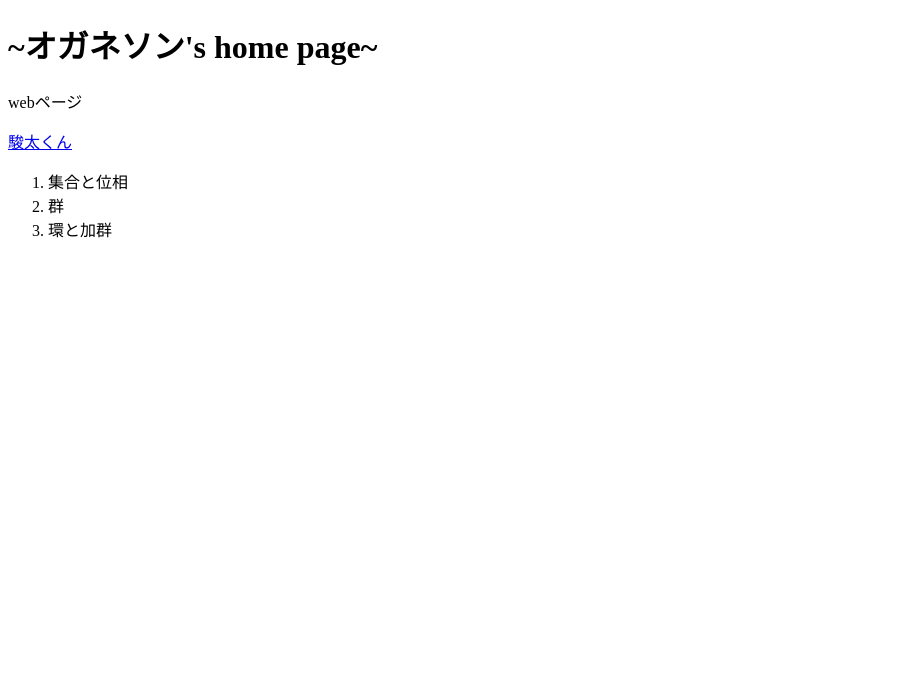
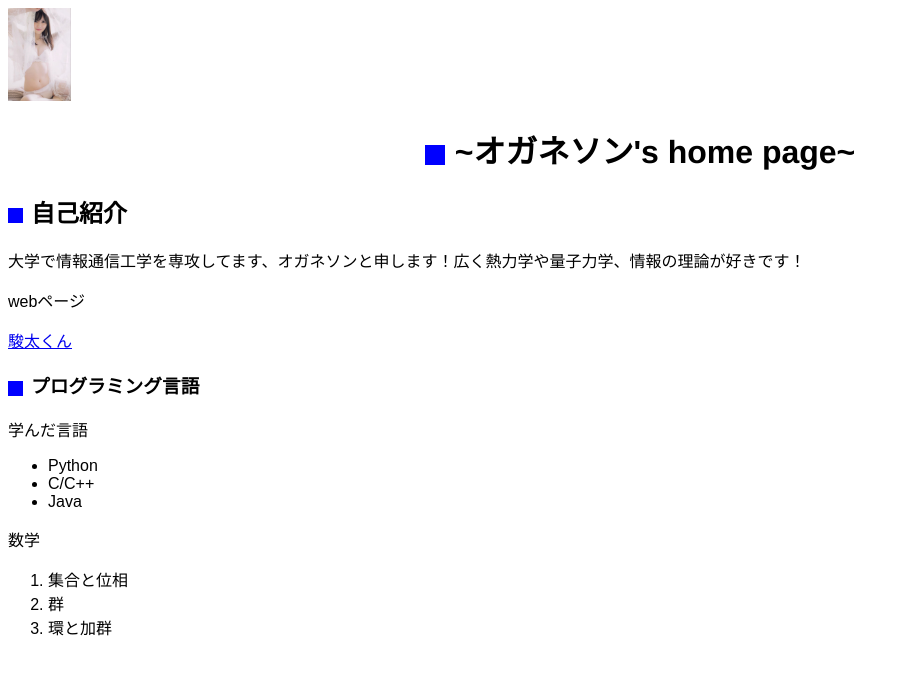
Before and after one commit to ASAKA-219/ASAKA-219.github.io, a plain HTML site: page index.html in a window 1280 px wide. Shown: the whole page, without its empty margins (0-909 px from the left). Drawn offline with Linux system fonts and the light colour scheme; a web font is replaced by a local one.

Commit message:
cssもつけた,写真もつけた

```diff
--- a/index.html
+++ b/index.html
@@ -2,11 +2,26 @@
 <html lang="ja">
     <head>
         <title>オガネソンのホームページ</title>
+        <link rel="stylesheet" href="https://fonts.googleapis.com/css?family=Cherry+Swash:700">
+        <link rel="stylesheet" type="text/css" href="style.css">
+        <link rel="icon" href="image/nagi.jpg">
     </head>
     <body>
+        <img src="image/mayu.jpeg" alt="ヘッダー画像" width="5%" height="5%">
         <h1>~オガネソン's home page~</h1> <!--見出しの大きさごとに数字が変化-->
+        <h2>自己紹介</h2>
+        <p>大学で情報通信工学を専攻してます、オガネソンと申します！広く熱力学や量子力学、情報の理論が好きです！</p>
         <p>webページ</p> <!--paragraph 段落ごとにpタグ -->
         <p><a href="https://navyshunta.github.io/index.html">駿太くん</a></p>
+        <h3>プログラミング言語</h3>
+        <p>学んだ言語</p>
+        <ul>
+            <li>Python</li>
+            <li>C/C++</li>
+            <li>Java</li>
+        </ul>
+
+        <p>数学</p>
         <ol>
             <li>集合と位相</li>
             <li>群</li>
--- /dev/null
+++ b/style.css
@@ -0,0 +1,42 @@
+/* styles.css */
+@charset "UTF-8";
+html {
+    font-size: 100%;
+}
+
+body {
+    font-family: sans-serif, "游ゴシック体", YuGothic, "游ゴシック";
+}
+
+h1{
+    font-family:Helvetica,Arial,"ヒラギノ角ゴ Pro W3";
+    text-align: center;
+    background-color: rgb(0,34,126)
+    line-height: 36px;
+}
+
+h1::before {
+    content: "";
+    display: inline-block;
+    width: 20px; /* 四角の幅 */
+    height: 20px; /* 四角の高さ */
+    background-color: blue; /* 四角の色 */
+    margin-right: 10px; /* 四角と見出しの間のスペース */
+    vertical-align: middle; /* 見出しと四角を垂直に中央揃え */
+}
+
+/* 他の見出しにも適用する場合 */
+h2::before, h3::before, h4::before, h5::before, h6::before {
+    content: "";
+    display: inline-block;
+    width: 15px; /* 四角の幅 */
+    height: 15px; /* 四角の高さ */
+    background-color: blue; /* 四角の色 */
+    margin-right: 8px; /* 四角と見出しの間のスペース */
+    vertical-align: middle; /* 見出しと四角を垂直に中央揃え */
+}
+
+a:active{
+    color: #00cc33; /* クリックした時のリンク色 */
+    text-decoration: underline; /* アンダーライン有り */
+}
```
Also changed, not shown: image/mayu.jpeg (added), image/nagi.jpg (added), image/nagi2.jpeg (added).
